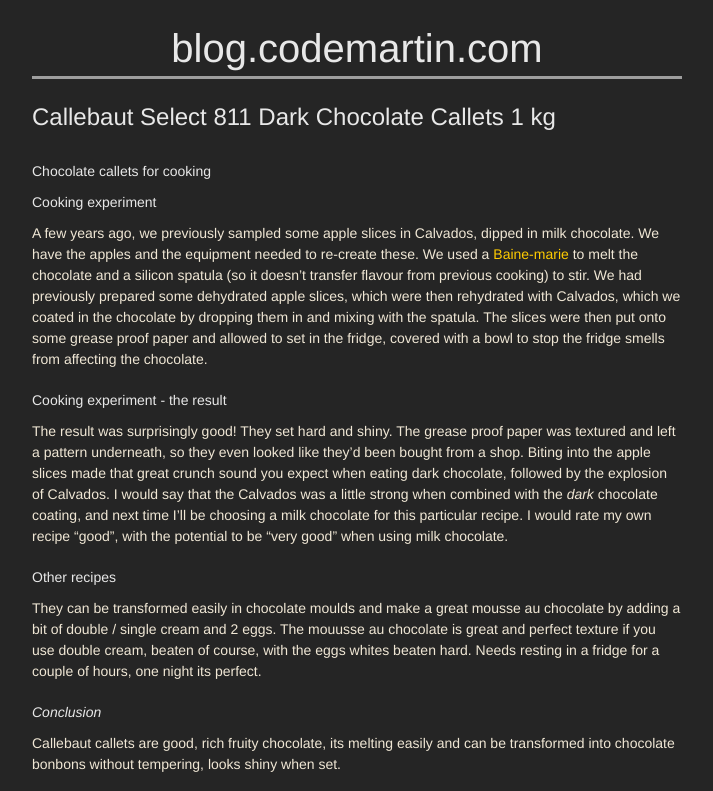
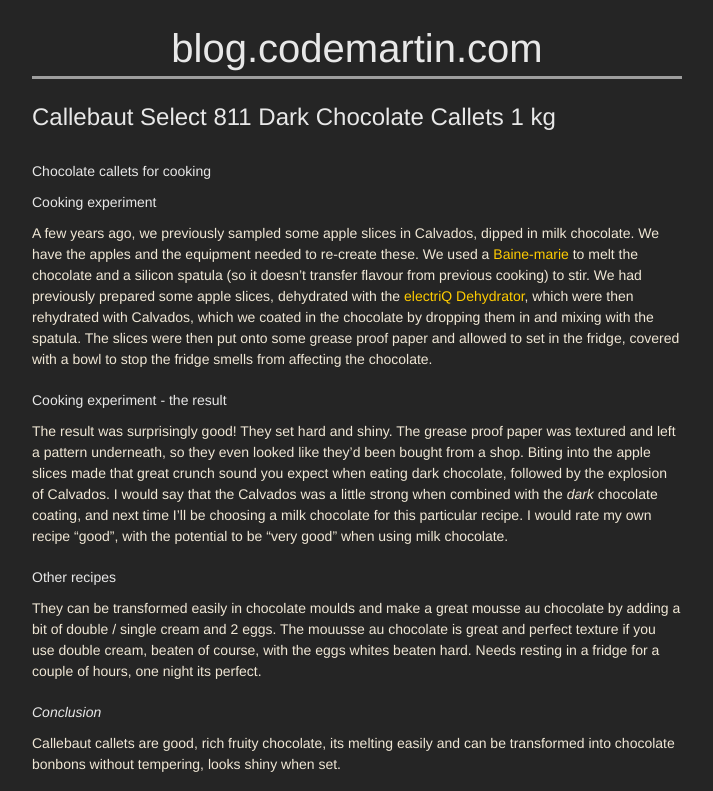
Before and after one commit to martindye/my-site, a Jekyll site: the page built from _posts/2018-12-02-callebautselect811dark.md, in a window 1280 px wide, cut to the strip 0-791 px from the top of the page. Shown: the whole strip, without its empty margins (283-996 px from the left). Built offline with Jekyll 4.4.1, drawn with Linux system fonts in a browser that asks for light colours; some web fonts are replaced; our own code applies the rules of GitHub Pages for plain Markdown files; grey boxes are pictures that could not be loaded.

Commit message:
Blog link update

```diff
--- a/_posts/2018-12-02-callebautselect811dark.md
+++ b/_posts/2018-12-02-callebautselect811dark.md
@@ -13,10 +13,10 @@ rating: 4.5
 A few years ago, we previously sampled some apple slices in Calvados, dipped in milk chocolate.
 We have the apples and the equipment needed to re-create these.
 We used a <a href="https://en.wikipedia.org/wiki/Bain-marie" target="_new">Baine-marie</a> to melt the chocolate and a silicon spatula
-(so it doesn't transfer flavour from previous cooking) to stir. We had previously prepared some dehydrated apple slices,
-which were then rehydrated with Calvados, which we coated in the chocolate by dropping them in and mixing with the spatula. The
-slices were then put onto some grease proof paper and allowed to set in the fridge, covered with a bowl to stop the fridge
-smells from affecting the chocolate.
+(so it doesn't transfer flavour from previous cooking) to stir. We had previously prepared some apple slices, dehydrated with the
+[electriQ Dehydrator]({% post_url 2018-12-03-electriqdehydrator %}), which were then rehydrated with Calvados, which we coated in
+the chocolate by dropping them in and mixing with the spatula. The slices were then put onto some grease proof paper and allowed
+to set in the fridge, covered with a bowl to stop the fridge smells from affecting the chocolate.
 
 <h4>Cooking experiment - the result</h4>
 The result was surprisingly good! They set hard and shiny. The grease proof paper was textured and left a pattern underneath, so they even looked like they'd been bought from a shop.
```
Also changed, not shown: _posts/2018-12-03-pracomdraworg.md (+1 -1 lines).
